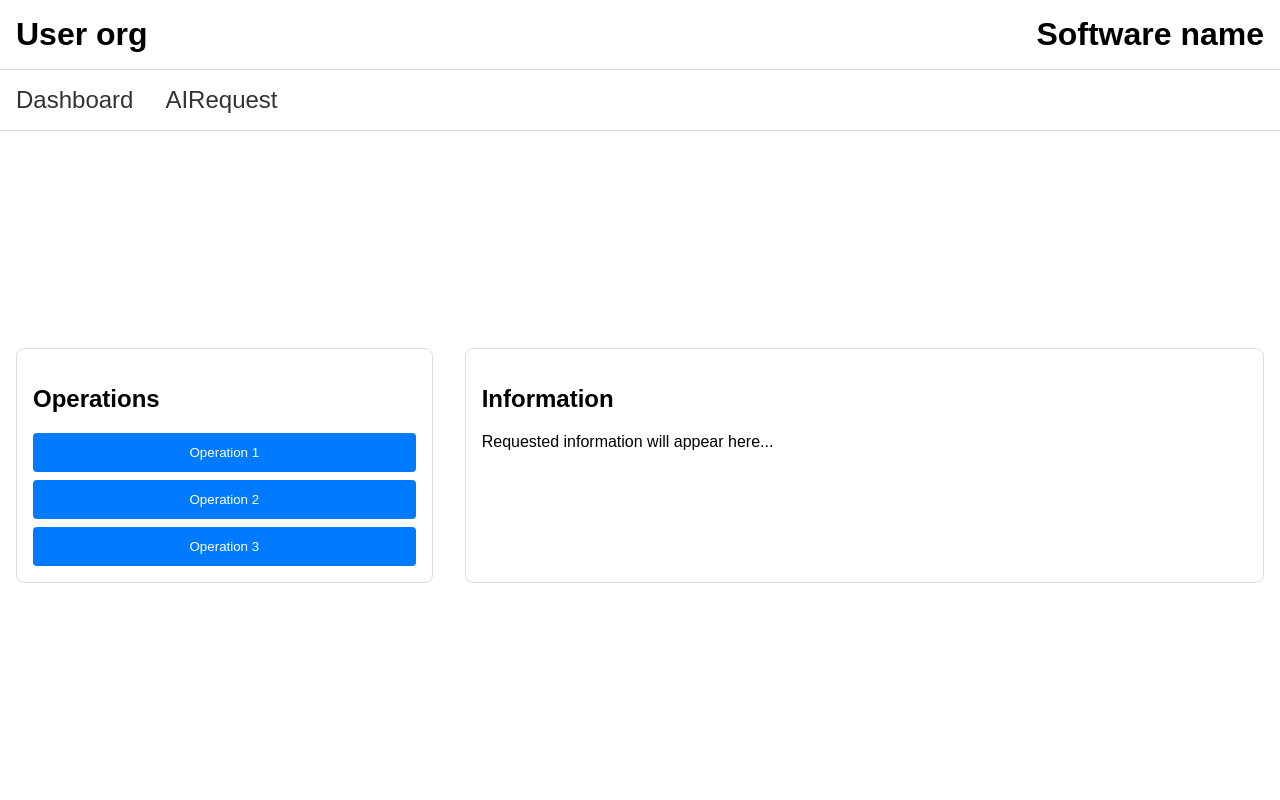
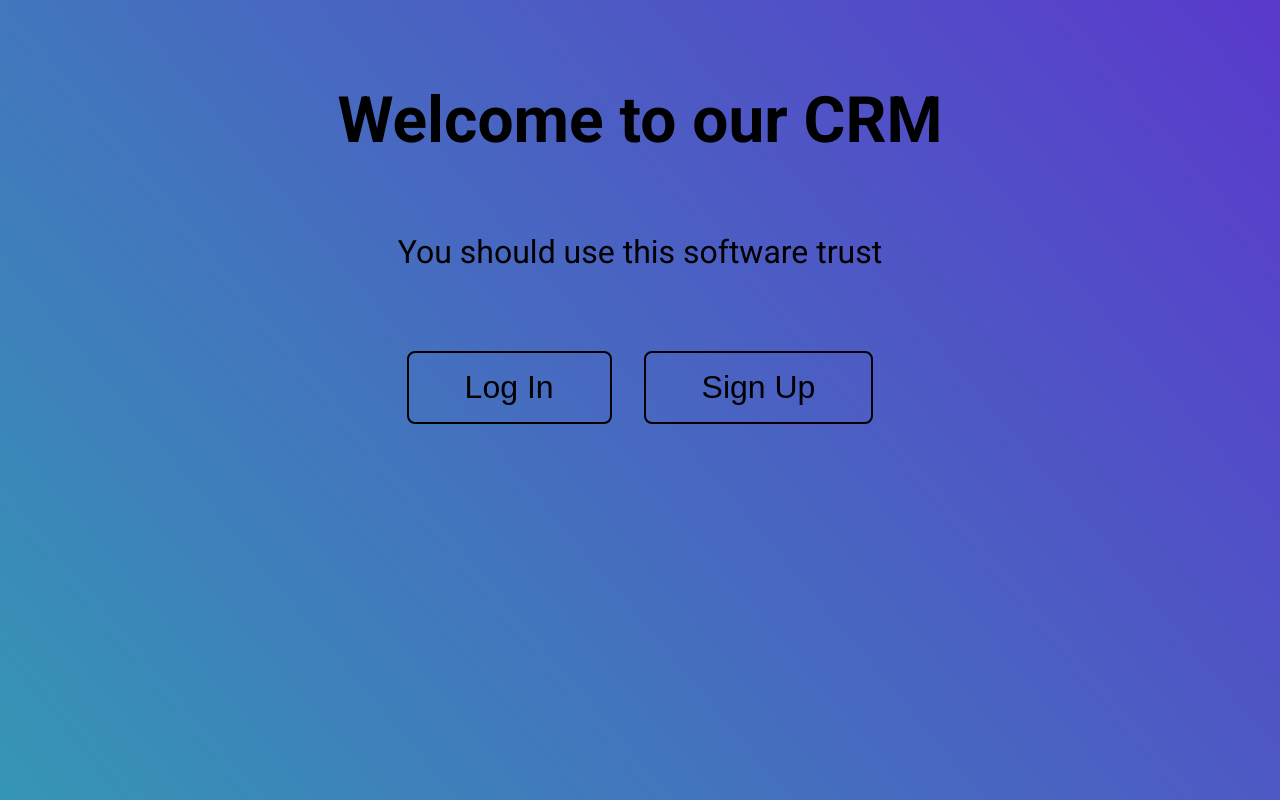
Before and after one commit to Triangle-Hackers/FastOrg, a React (Vite) app in the folder frontend-src/: page / in a window 1280 px wide. Built offline with nearby package versions, Linux system fonts and the light colour scheme; no server answers.

Commit message:
made landing page prettier

```diff
--- a/frontend-src/index.html
+++ b/frontend-src/index.html
@@ -2,6 +2,9 @@
 <html lang="en">
   <head>
     <meta charset="UTF-8" />
+    <link rel="preconnect" href="https://fonts.googleapis.com">
+    <link rel="preconnect" href="https://fonts.gstatic.com" crossorigin>
+    <link href="https://fonts.googleapis.com/css2?family=Libre+Baskerville:ital,wght@0,400;0,700;1,400&family=Roboto:ital,wght@0,100..900;1,100..900&display=swap" rel="stylesheet">
     <title>CRM App</title>
   </head>
   <body>
--- a/frontend-src/src/App.jsx
+++ b/frontend-src/src/App.jsx
@@ -16,7 +16,7 @@ const App = () => {
   return (
     <BrowserRouter>
       <Routes>
-        <Route path="/" element={isAuthenticated ? <LandingPage /> : <Home />} />
+        <Route path="/" element={isAuthenticated ? <Home /> : <LandingPage />} />
         <Route path="/AIRequest" element={<AIRequest />} />
         <Route path="*" element={<NotFound />} />
       </Routes>
--- a/frontend-src/src/controllers/AIControl.jsx
+++ b/frontend-src/src/controllers/AIControl.jsx
@@ -3,6 +3,7 @@ import axios from 'axios';
 import AIRequest from '../views/AIRequest';
 
 const AIController = () => {
+    /* Set states for api ai input vars */
     const [request, setRequest] = useState('');
     const [result, setResult] = useState(null);
     const [error, setError] = useState(null);
@@ -14,6 +15,7 @@ const AIController = () => {
         setError(null);
 
         try {
+            /* Grabs response from api */
             const response = await axios.post('API ENDPOINT HERE', { request });
             setResult(response.data);
         } catch (err) {
--- /dev/null
+++ b/frontend-src/src/views/LandingPage.css
@@ -0,0 +1,71 @@
+@keyframes gradientAnimation {
+    0% { background-position: 40% 60%; }
+    50% { background-position: 90% 30%; }
+    100% { background-position: 40% 60%; }
+}
+
+@keyframes fadeInUp {
+    from {
+        opacity: 0;
+        transform: translateY(20px);
+    }
+    to {
+        opacity: 1;
+        transform: translateY(0);
+    }
+}
+
+body {
+    margin: 0;
+    min-height: 100vh;
+    background: linear-gradient(50deg, #18dfa3, #6226d1);
+    background-size: 200% 200%;
+    animation: gradientAnimation 10s ease infinite;
+    font-family: 'Roboto', sans-serif;
+}
+
+.landing-container {
+    flex: 1;
+    display: flex;
+    align-items: center;
+    justify-content: center;
+    padding: 1rem;
+    flex-direction: column;
+    min-height: 60vh;
+}
+
+.landing-container h1 {
+    opacity: 0;
+    animation: fadeInUp 1s ease forwards;
+    font-size: 4rem;
+}
+
+.landing-container p {
+    opacity: 0;
+    animation: fadeInUp 1s ease forwards;
+    font-size: 2rem;
+}
+
+.landing-container .buttons {
+    display: flex;
+    flex-direction: row;
+    padding: 3rem;
+    gap: 2rem;
+}
+
+.landing-container .buttons button {
+    opacity: 0;
+    padding: 1rem 3.5rem;
+    font-size: 2rem;
+    background-color: transparent;
+    border: 2px solid #000000;
+    color: #000000;
+    border-radius: 8px;
+    cursor: pointer;
+    animation: fadeInUp 1s ease forwards;
+    transition: background-color 0.3s ease, color 0.3s ease;
+}
+
+.landing-container .buttons button:hover {
+    background-color: rgba(255, 255, 255, 0.2);
+}
--- a/frontend-src/src/views/LandingPage.jsx
+++ b/frontend-src/src/views/LandingPage.jsx
@@ -1,5 +1,5 @@
 import React from 'react';
-import { useAuth0 } from '@auth0/auth0-react';
+import './LandingPage.css';
 
 const LandingPage = () => {
     const handleLogin = () => {
@@ -8,9 +8,12 @@ const LandingPage = () => {
 
     return (
         <div className="landing-container">
-            <h1>Welcome to our CRM!</h1>
+            <h1>Welcome to our CRM</h1>
             <p>You should use this software trust</p>
-            <button onClick={handleLogin}>Log In</button>
+            <div className="buttons">
+                <button onClick={handleLogin}>Log In</button>
+                <button onClick={handleLogin}>Sign Up</button>
+            </div>
         </div>
     );
 };
```
